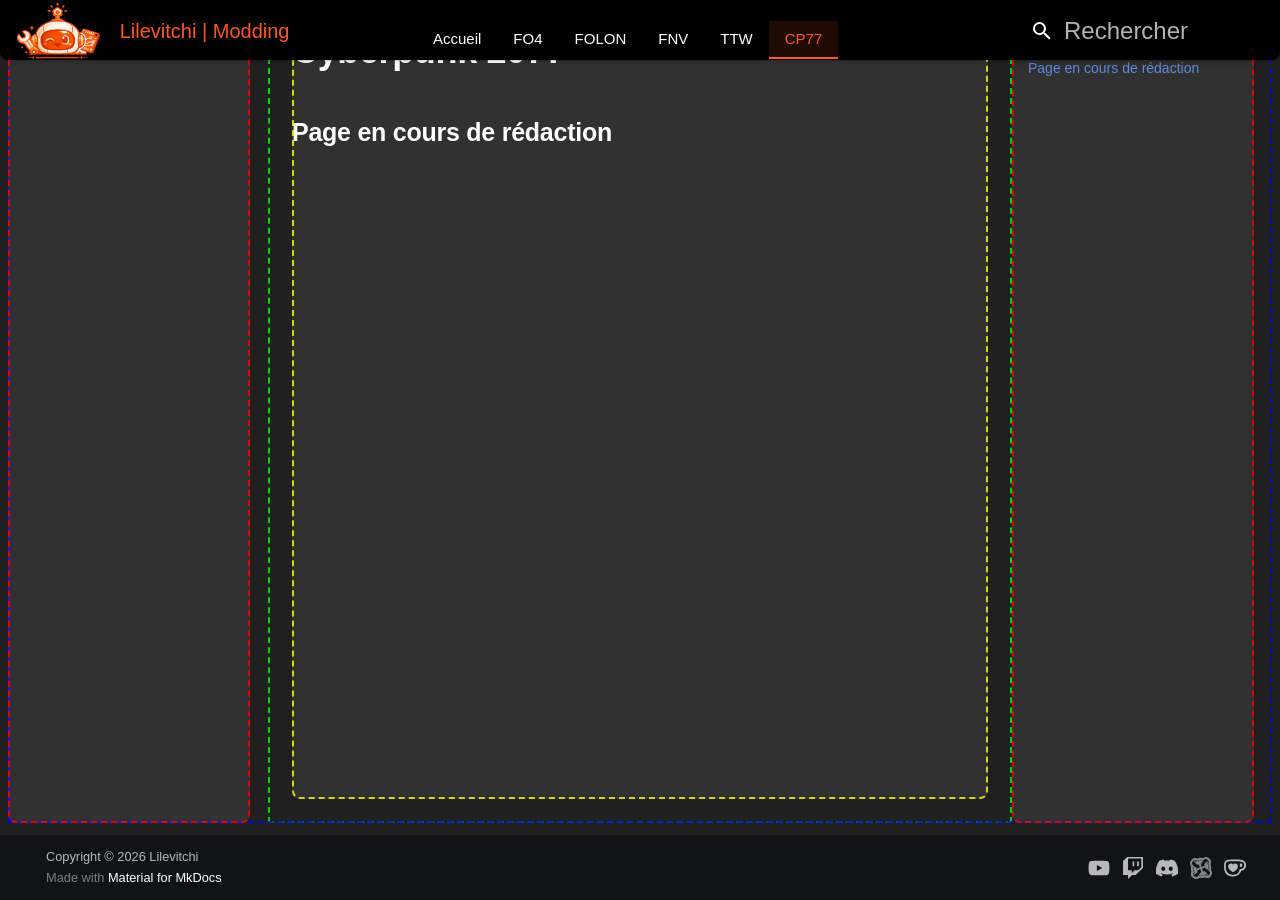
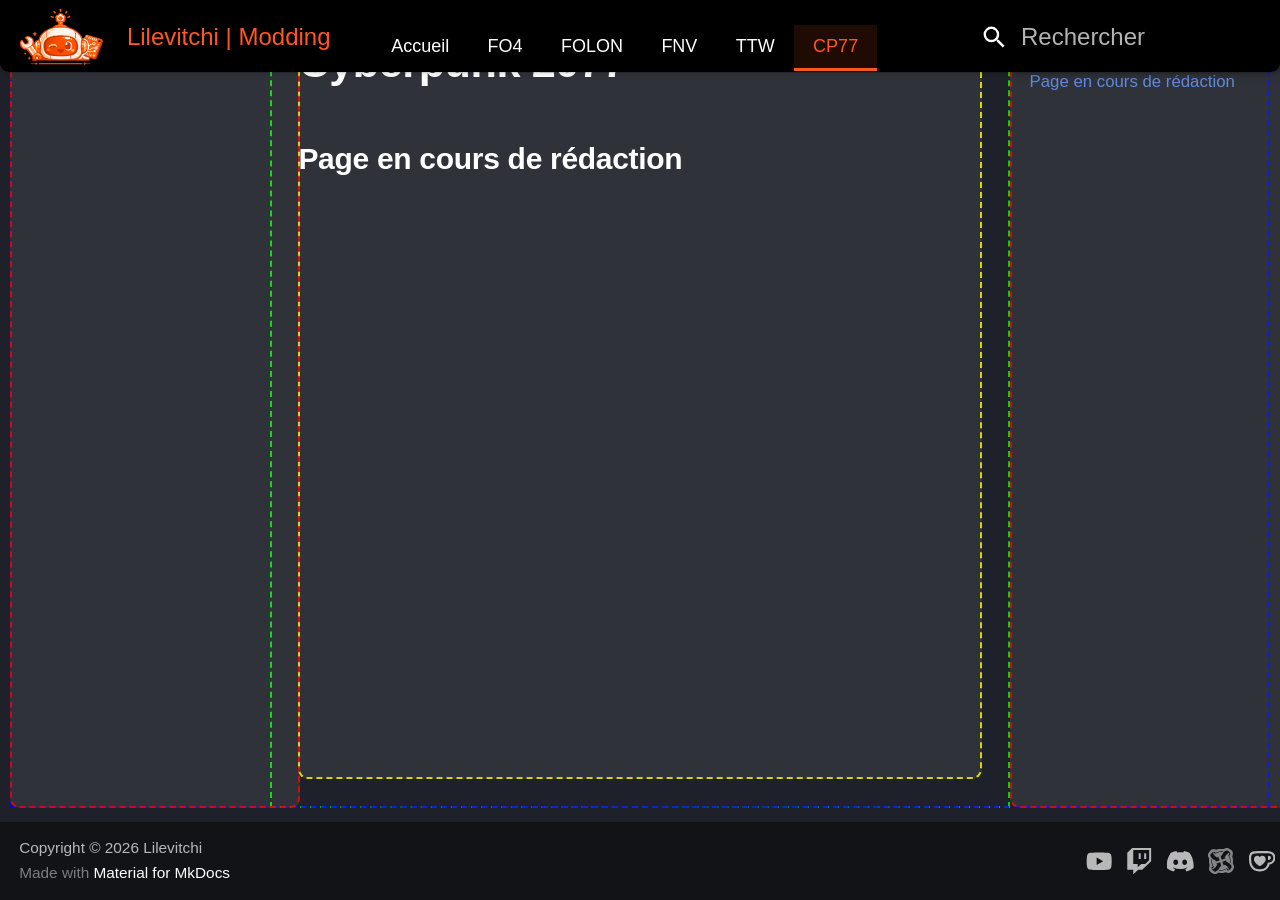
Before and after one commit to Lilevitchi/lilevitchi.github.io, an MkDocs documentation site: the page built from docs/cyberpunk/index.md, in a window 1280 px wide. Built offline with MkDocs 1.6.1 and Material for MkDocs 9.7.7, drawn with Linux system fonts in a browser that asks for light colours.

Commit message:
Update extra.css

```diff
--- a/docs/stylesheets/extra.css
+++ b/docs/stylesheets/extra.css
@@ -69,9 +69,9 @@
    TYPOGRAPHIE — BASE RESPONSIVE
    ==============================*/
 
+html,
 body {
   font-size: 24px !important;
-  background: rgb(32, 32, 32);
 }
 
 body, input, .md-header, .md-nav, .md-content, .md-footer {
```
